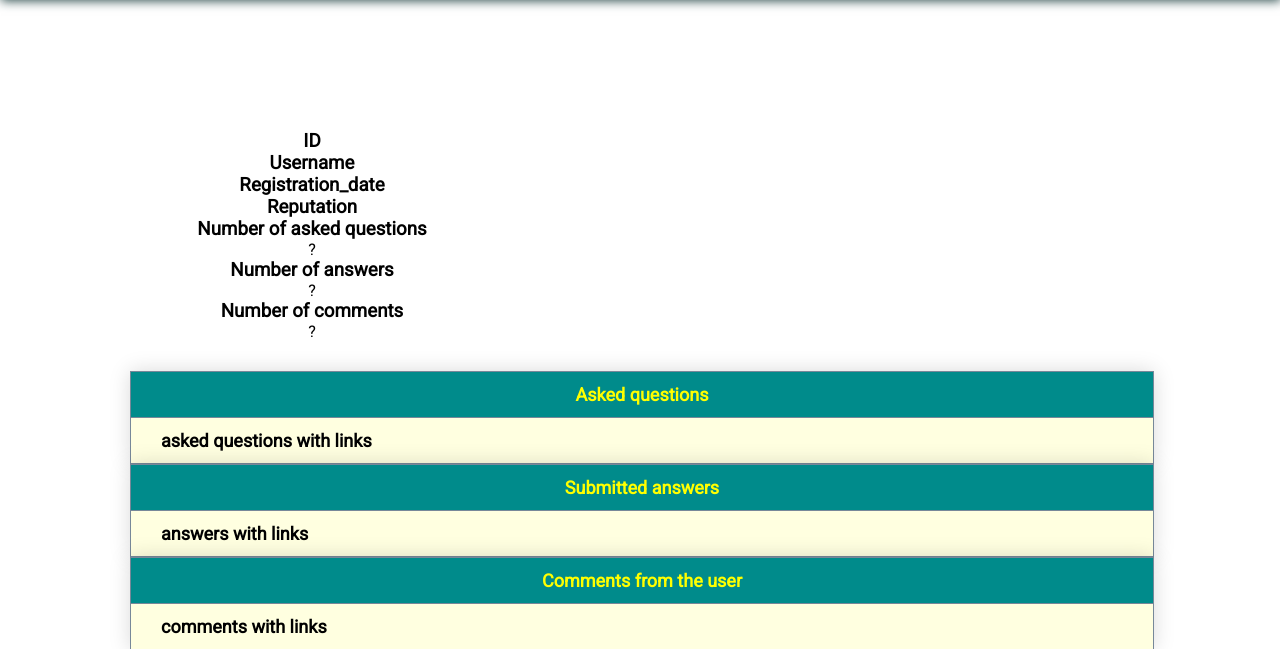
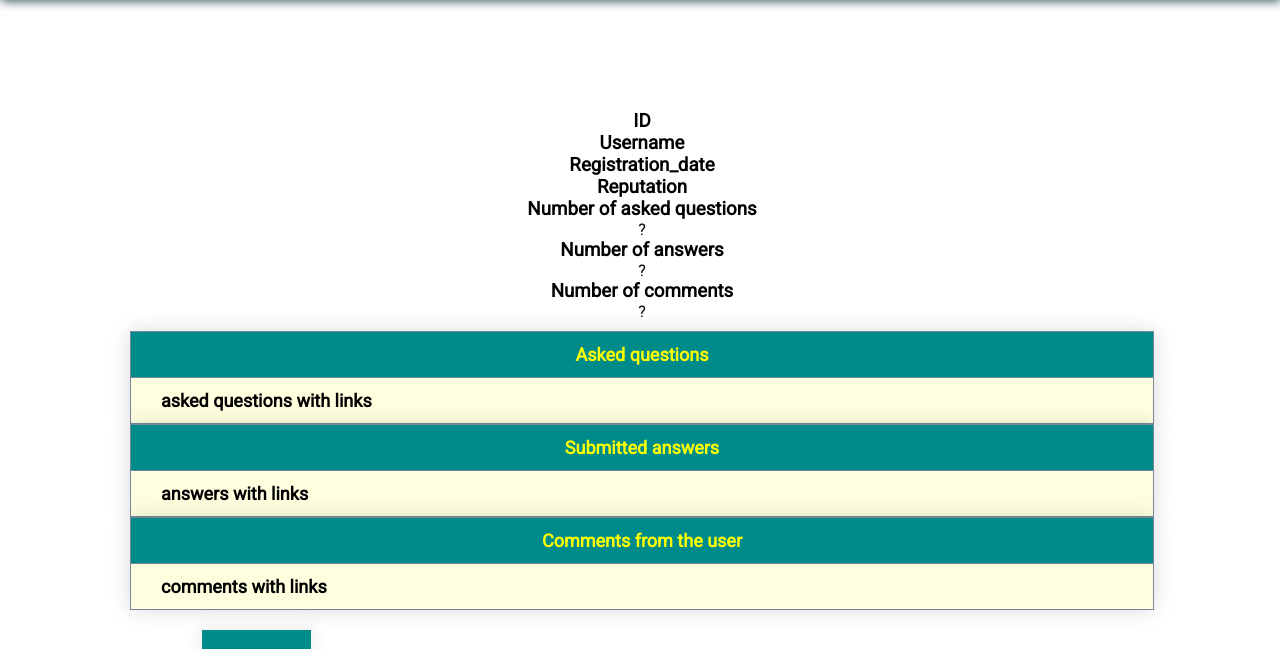
Before and after one commit to CodecoolGlobal/ask-mate-3-python-lillakiraly, a Flask app: template templates/profile.html in a window 1280 px wide. Shown: the part 105-754 px from the top of the page. Run offline with Flask 2, Linux system fonts and the light colour scheme; the template is opened without the code that fills it, so the values that code supplies are empty; the visitor is signed in with stand-in values (Sample User, id 1).

Commit message:
Update profile design

```diff
--- a/templates/profile.html
+++ b/templates/profile.html
@@ -5,7 +5,7 @@
 {% block content %}
 <div class="page-wrap">
     {% if session["user"] is defined %}
-        <div class="profile">
+        <div class="tag-form">
         <h3>ID</h3><label for="user_id">{{ user_details.id }}</label>
         <h3>Username</h3><label for="username">{{ user_details.username }}</label>
         <h3>Registration_date</h3><label for="registration_date">{{ user_details.registration_date }}</label>
```
